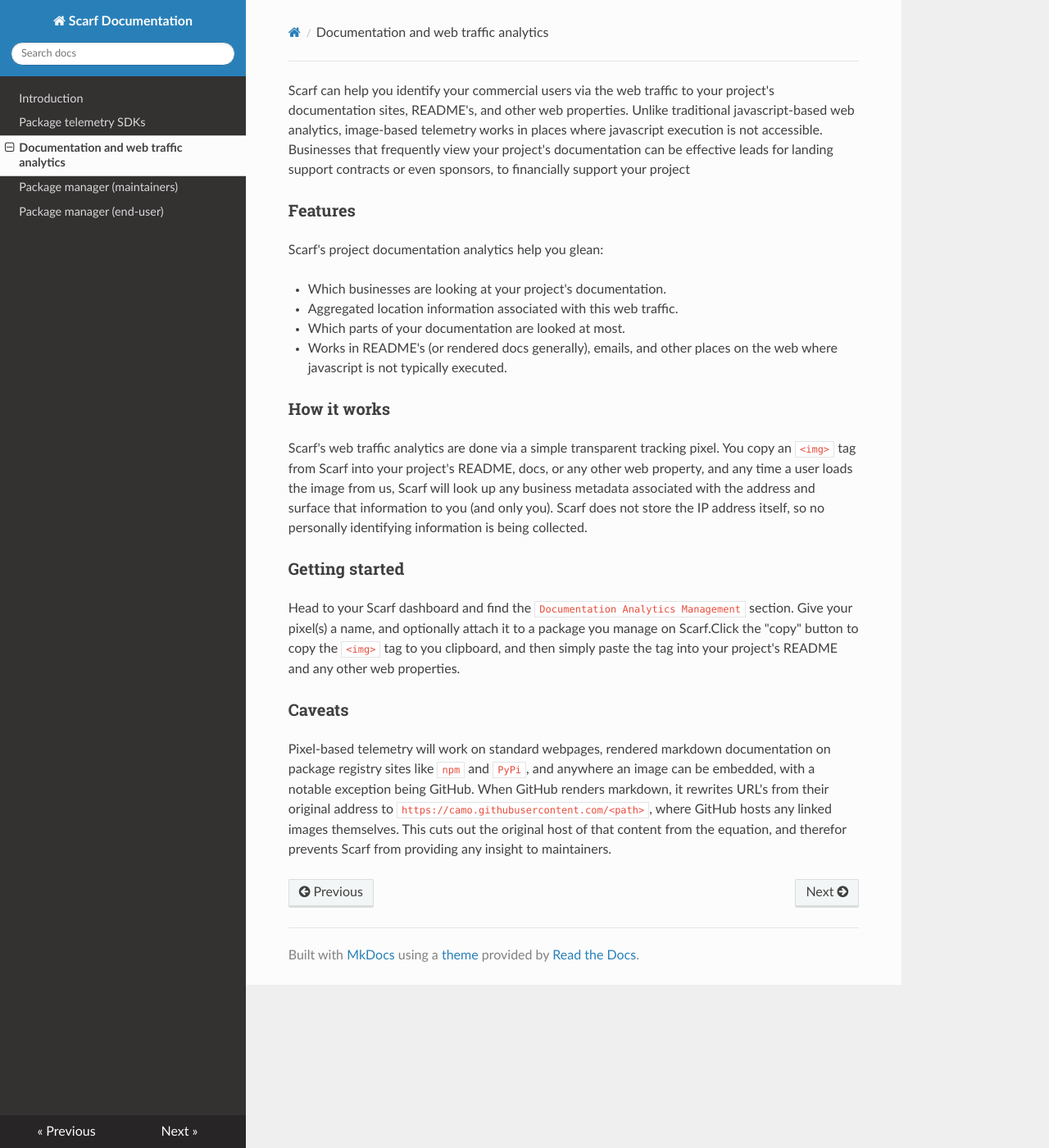
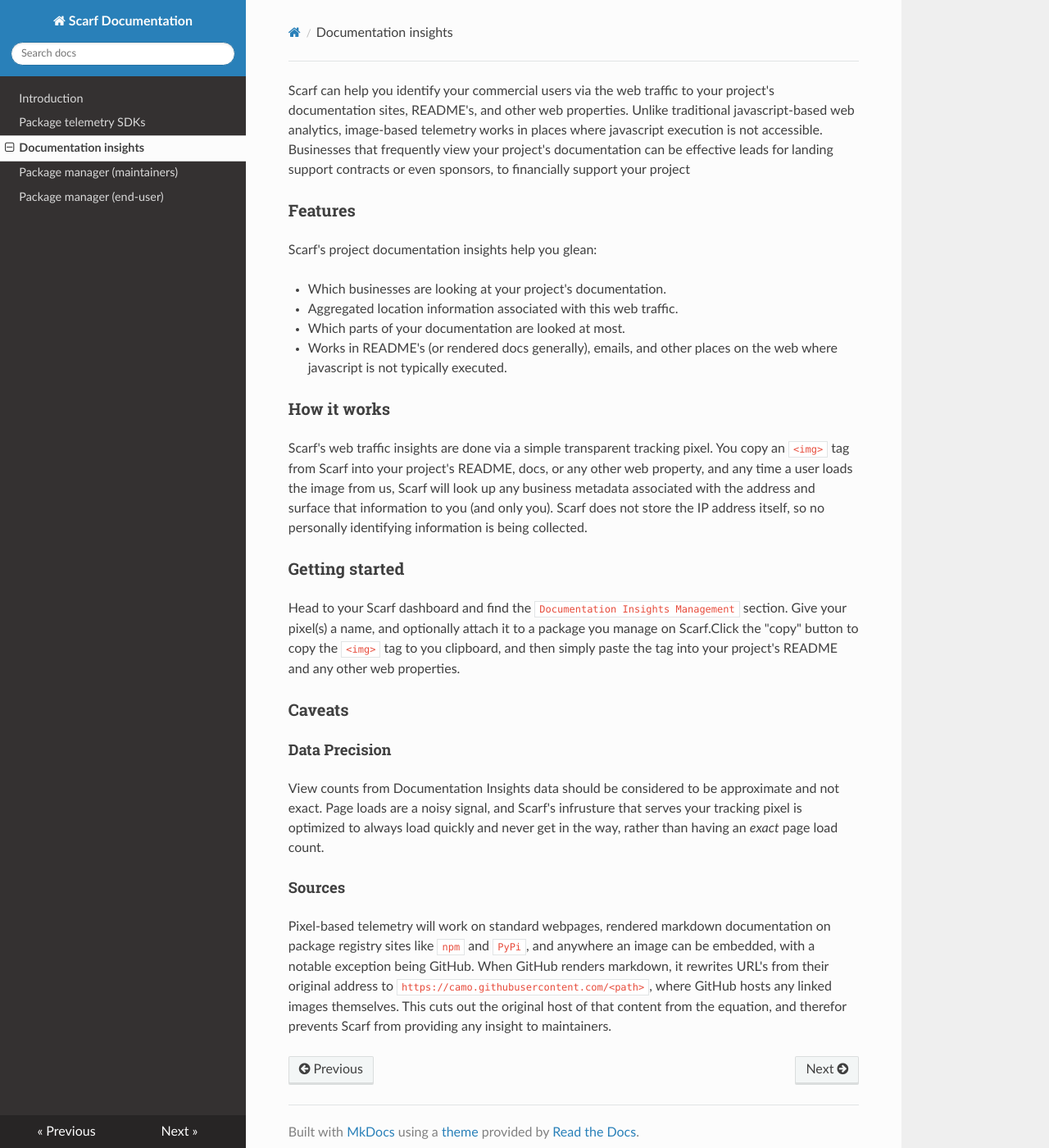
Before and after one commit to scarf-sh/docs, an MkDocs documentation site: the page built from docs/web-traffic.md, in a window 1280 px wide and 1400 px high. Shown: the whole window at 82% size. Built offline with MkDocs 1.6.1, drawn with Linux system fonts in a browser that asks for light colours; nearby versions of some CDN libraries.

Commit message:
Insights

```diff
--- a/docs/web-traffic.md
+++ b/docs/web-traffic.md
@@ -2,7 +2,7 @@
 
 ### Features
 
-Scarf's project documentation analytics help you glean:
+Scarf's project documentation insights help you glean:
 
   * Which businesses are looking at your project's documentation.
   * Aggregated location information associated with this web traffic.
@@ -11,12 +11,18 @@
 
 ### How it works
 
-Scarf's web traffic analytics are done via a simple transparent tracking pixel. You copy an `<img>` tag from Scarf into your project's README, docs, or any other web property, and any time a user loads the image from us, Scarf will look up any business metadata associated with the address and surface that information to you (and only you). Scarf does not store the IP address itself, so no personally identifying information is being collected.
+Scarf's web traffic insights are done via a simple transparent tracking pixel. You copy an `<img>` tag from Scarf into your project's README, docs, or any other web property, and any time a user loads the image from us, Scarf will look up any business metadata associated with the address and surface that information to you (and only you). Scarf does not store the IP address itself, so no personally identifying information is being collected.
 
 ### Getting started
 
-Head to your Scarf dashboard and find the `Documentation Analytics Management` section. Give your pixel(s) a name, and optionally attach it to a package you manage on Scarf.Click the "copy" button to copy the `<img>` tag to you clipboard, and then simply paste the tag into your project's README and any other web properties.
+Head to your Scarf dashboard and find the `Documentation Insights Management` section. Give your pixel(s) a name, and optionally attach it to a package you manage on Scarf.Click the "copy" button to copy the `<img>` tag to you clipboard, and then simply paste the tag into your project's README and any other web properties.
 
 ### Caveats
 
+#### Data Precision
+
+View counts from Documentation Insights data should be considered to be approximate and not exact. Page loads are a noisy signal, and Scarf's infrusture that serves your tracking pixel is optimized to always load quickly and never get in the way, rather than having an _exact_ page load count.
+
+#### Sources
+
 Pixel-based telemetry will work on standard webpages, rendered markdown documentation on package registry sites like `npm` and `PyPi`, and anywhere an image can be embedded, with a notable exception being GitHub. When GitHub renders markdown, it rewrites URL's from their original address to `https://camo.githubusercontent.com/<path>`, where GitHub hosts any linked images themselves. This cuts out the original host of that content from the equation, and therefor prevents Scarf from providing any insight to maintainers.
--- a/mkdocs.yml
+++ b/mkdocs.yml
@@ -3,6 +3,6 @@
 nav:
 - Introduction: 'index.md'
 - Package telemetry SDKs: 'package-analytics.md'
-- Documentation and web traffic analytics: 'web-traffic.md'
+- Documentation insights: 'web-traffic.md'
 - Package manager (maintainers): 'distribute-with-scarf.md'
 - Package manager (end-user): 'end-user.md'
```
